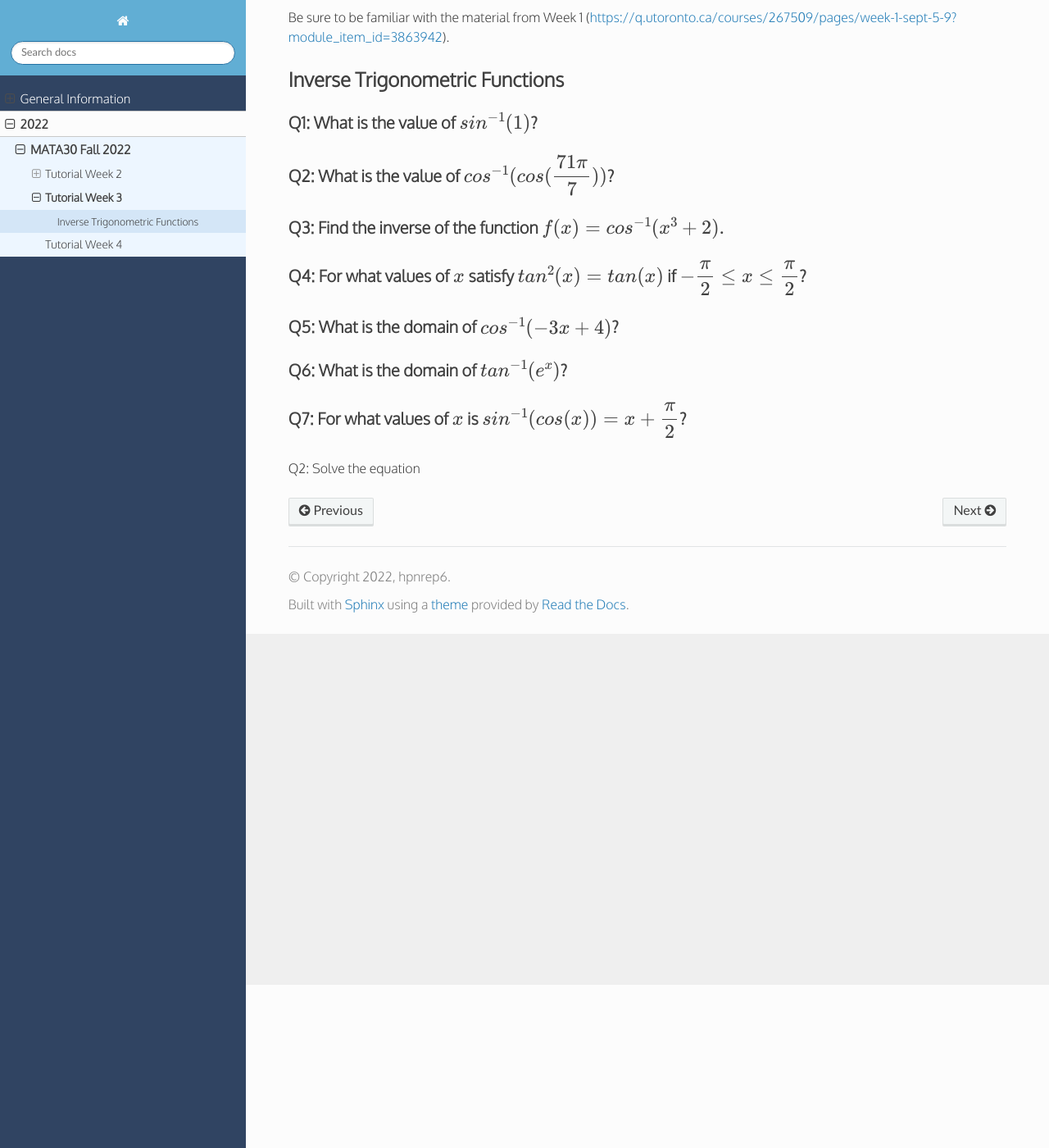
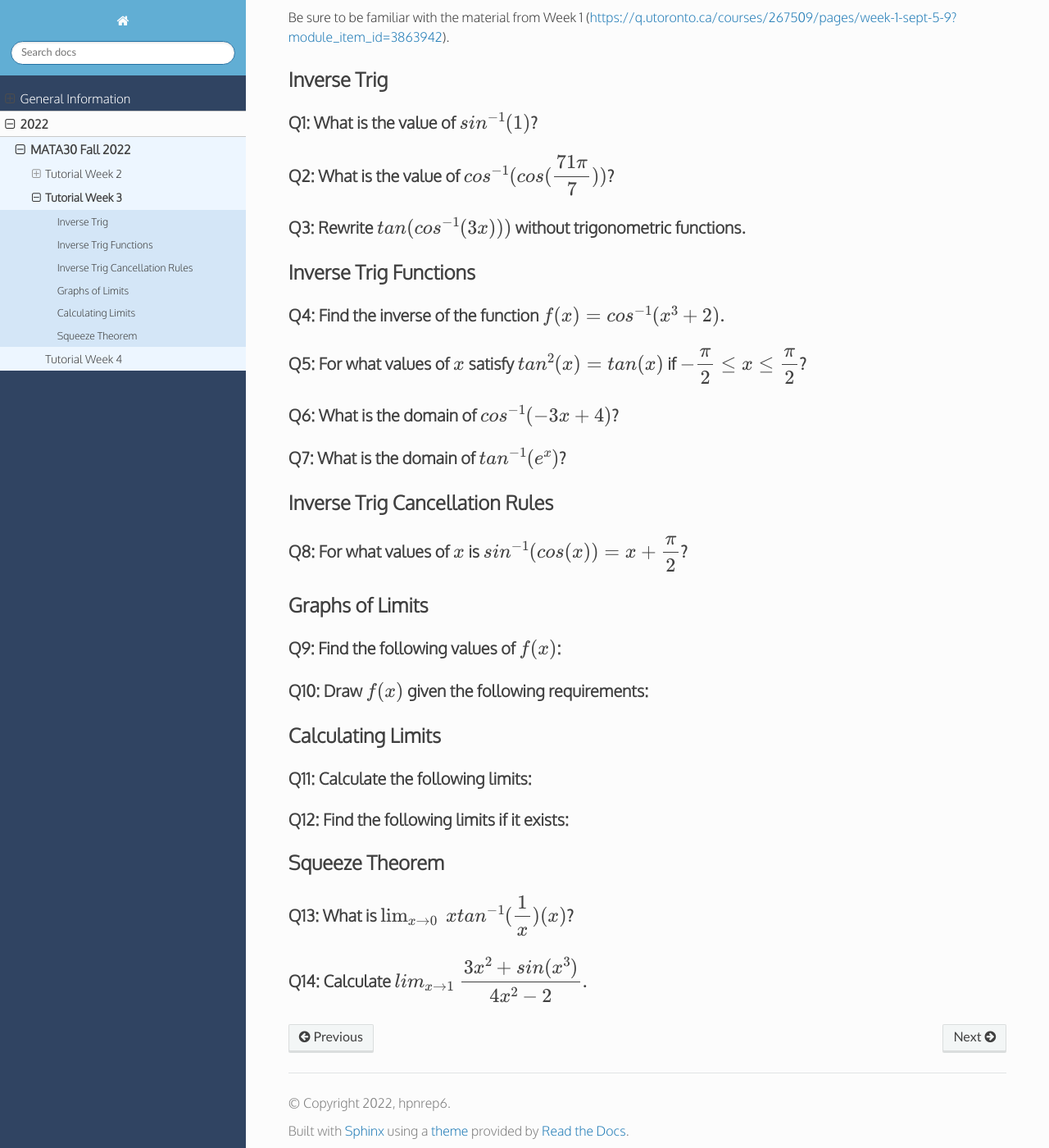
Before and after one commit to hpnrep6/t, a Sphinx documentation site: the page built from source/2022/mata30_fall/tutorial3.rst, in a window 1280 px wide and 1400 px high, scrolled down 199 px. Shown: the whole window at 82% size. Built offline with Sphinx 7.4.7 and the Read the Docs theme 2.0.0, drawn with Linux system fonts in a browser that asks for light colours.

Commit message:
Tutorial 3

```diff
--- a/source/2022/mata30_fall/tutorial3.rst
+++ b/source/2022/mata30_fall/tutorial3.rst
@@ -19,8 +19,8 @@ This week's tutorial will be based on the content from the second week of lectur
 
 Be sure to be familiar with the material from Week 1 (https://q.utoronto.ca/courses/267509/pages/week-1-sept-5-9?module_item_id=3863942).
 
-Inverse Trigonometric Functions
--------------------------------
+Inverse Trig
+------------
 
 Q1: What is the value of :math:`sin^{-1}(1)`?
 ~~~~~~~~~~~~~~~~~~~~~~~~~~~~~~~~~~~~~~~~~~~~~
@@ -28,22 +28,53 @@ Q1: What is the value of :math:`sin^{-1}(1)`?
 Q2: What is the value of :math:`cos^{-1}(cos(\dfrac{71\pi}{7}))`?
 ~~~~~~~~~~~~~~~~~~~~~~~~~~~~~~~~~~~~~~~~~~~~~~~~~~~~~~~~~~~~~~~~~
 
-Q3: Find the inverse of the function :math:`f(x) = cos^{-1}(x^3 + 2)`.
+Q3: Rewrite :math:`tan(cos^{-1}(3x)))` without trigonometric functions.
+~~~~~~~~~~~~~~~~~~~~~~~~~~~~~~~~~~~~~~~~~~~~~~~~~~~~~~~~~~~~~~~~~~~~~~~
+
+Inverse Trig Functions
+----------------------
+
+Q4: Find the inverse of the function :math:`f(x) = cos^{-1}(x^3 + 2)`.
 ~~~~~~~~~~~~~~~~~~~~~~~~~~~~~~~~~~~~~~~~~~~~~~~~~~~~~~~~~~~~~~~~~~~~~~
 
-Q4: For what values of :math:`x` satisfy :math:`tan^2(x) = tan(x)` if :math:`-\dfrac{\pi}{2} \le x \le \dfrac{\pi}{2}`?
+Q5: For what values of :math:`x` satisfy :math:`tan^2(x) = tan(x)` if :math:`-\dfrac{\pi}{2} \le x \le \dfrac{\pi}{2}`?
 ~~~~~~~~~~~~~~~~~~~~~~~~~~~~~~~~~~~~~~~~~~~~~~~~~~~~~~~~~~~~~~~~~~~~~~~~~~~~~~~~~~~~~~~~~~~~~~~~~~~~~~~~~~~~~~~~~~~~~~~
 
-Q5: What is the domain of :math:`cos^{-1}(-3x + 4)`?
+Q6: What is the domain of :math:`cos^{-1}(-3x + 4)`?
 ~~~~~~~~~~~~~~~~~~~~~~~~~~~~~~~~~~~~~~~~~~~~~~~~~~~~
 
-Q6: What is the domain of :math:`tan^{-1}(e^x)`?
+Q7: What is the domain of :math:`tan^{-1}(e^x)`?
 ~~~~~~~~~~~~~~~~~~~~~~~~~~~~~~~~~~~~~~~~~~~~~~~~
 
-Q7: For what values of :math:`x` is :math:`sin^{-1}(cos(x)) = x + \dfrac{\pi}{2}`?
+Inverse Trig Cancellation Rules
+-------------------------------
+
+Q8: For what values of :math:`x` is :math:`sin^{-1}(cos(x)) = x + \dfrac{\pi}{2}`?
 ~~~~~~~~~~~~~~~~~~~~~~~~~~~~~~~~~~~~~~~~~~~~~~~~~~~~~~~~~~~~~~~~~~~~~~~~~~~~~~~~~~
 
-.. note domain restriction
+Graphs of Limits
+----------------
 
+Q9: Find the following values of :math:`f(x)`:
+~~~~~~~~~~~~~~~~~~~~~~~~~~~~~~~~~~~~~~~~~~~~~~
 
-Q2: Solve the equation
+Q10: Draw :math:`f(x)` given the following requirements:
+~~~~~~~~~~~~~~~~~~~~~~~~~~~~~~~~~~~~~~~~~~~~~~~~~~~~~~~~
+
+Calculating Limits
+------------------
+
+Q11: Calculate the following limits:
+~~~~~~~~~~~~~~~~~~~~~~~~~~~~~~~~~~~~
+
+Q12: Find the following limits if it exists:
+~~~~~~~~~~~~~~~~~~~~~~~~~~~~~~~~~~~~~~~~~~~~
+
+Squeeze Theorem
+---------------
+
+Q13: What is :math:`\lim_{x \to 0}\; xtan^{-1}(\dfrac{1}{x})(x)`?
+~~~~~~~~~~~~~~~~~~~~~~~~~~~~~~~~~~~~~~~~~~~~~~~~~~~~~~~~~~~~~~~~~~~~~~
+
+Q14: Calculate :math:`lim_{x \to 1} \; \dfrac{3x^2 + sin(x^3)}{4x^2 - 2}`.
+~~~~~~~~~~~~~~~~~~~~~~~~~~~~~~~~~~~~~~~~~~~~~~~~~~~~~~~~~~~~~~~~~~~~~~~~~~
```
